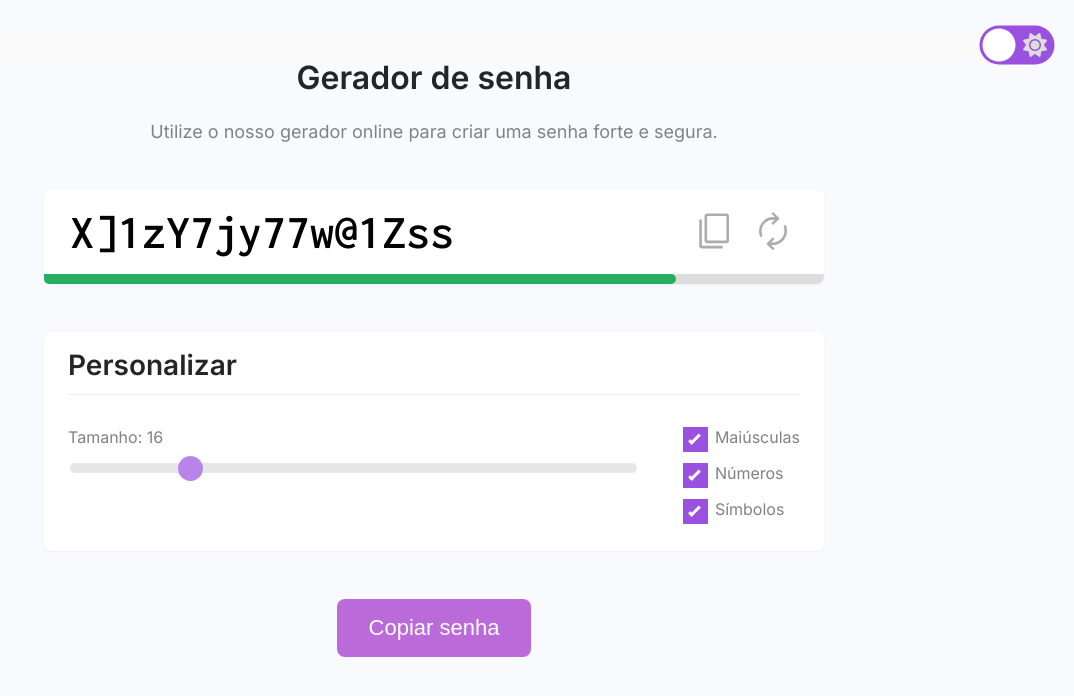
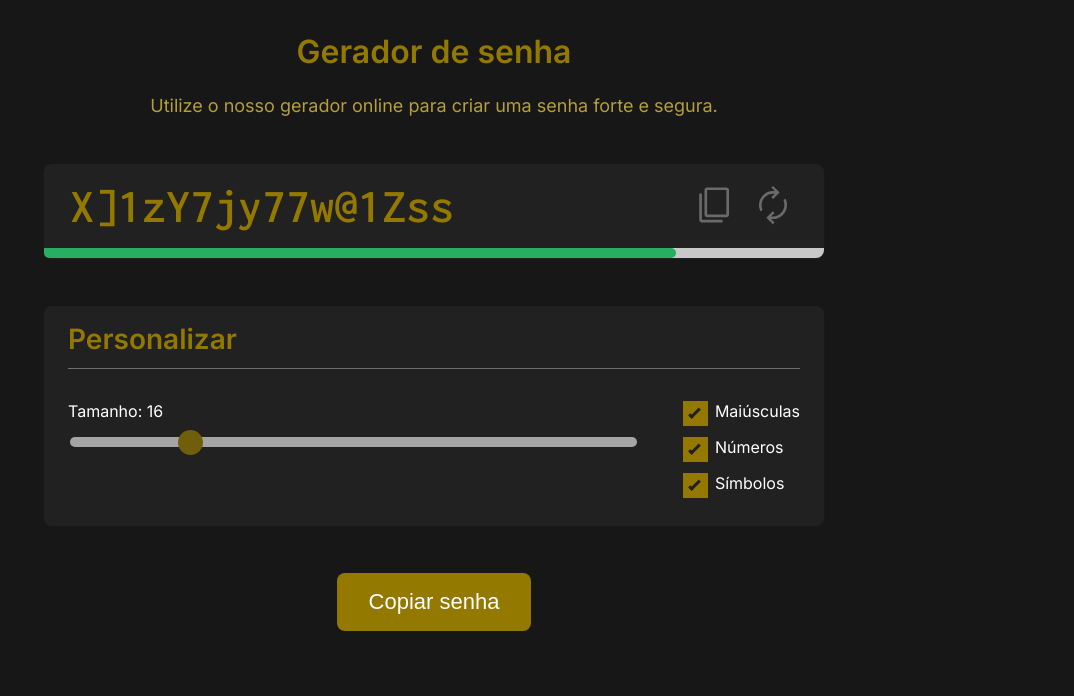
Before and after one commit to joaoqys/Gerador-de-Senhas, a plain HTML site: page index.html in a window 1280 px wide. Shown: the whole page, without its empty margins (206-1280 px from the left). Drawn offline with nearby package versions, Linux system fonts and the light colour scheme.

Commit message:
TEMA DARK

```diff
--- a/index.html
+++ b/index.html
@@ -16,14 +16,6 @@
 </head>
 
 <body>
-    <header>
-        <input type="checkbox" class="checkbox" id="chk" />
-        <label class="label" for="chk">
-            <i class="fas fa-moon"></i>
-            <i class="fas fa-sun"></i>
-            <div class="ball"></div>
-        </label>
-        </header>
         <main>
             <section class="hero">
                 <h1 class="title">Gerador de senha</h1>
@@ -84,6 +76,7 @@
             </div>
         </main>
 
+        <script type="text/javascript" src="https://cdn.jsdelivr.net/npm/toastify-js"></script>
         <script src="script.js"></script>
         <script src="https://kit.fontawesome.com/998c60ef77.js" crossorigin="anonymous"></script>
 </body>
--- a/script.js
+++ b/script.js
@@ -114,4 +114,10 @@ const inputEl = document.querySelector("#password")
 document.querySelector("#copy-2").addEventListener("click", copy)
 document.querySelector("#renew").addEventListener("click", generatePassword)
 
+const label = document.querySelector('.label');
+const body = document.body;
+
+
+
+
 generatePassword()
--- a/style.css
+++ b/style.css
@@ -1,68 +1,10 @@
 body {
-    background-color: #f8fafd;
+    background-color: #171717;
     font-family: "Inter", sans- serif;
-    color: #252525;
+    color: #947901;
     padding: 2rem;
 }
 
-header {
-    background-color: #fafafa;
-    display: flex;
-    align-items: center;
-    justify-content: end;
-    margin: 0;
-    transition: background 0.2s linear;
-}
-
-body.dark {
-    background: #292c35;
-}
-
-.checkbox {
-    opacity: 0;
-    position: absolute;
-}
-
-.label {
-    background-color: #9b51e0;
-    border-radius: 50px;
-    cursor: pointer;
-    display: flex;
-    justify-content: space-between;
-    align-items: center;
-
-    padding: 5px;
-    position: relative;
-    height: 26px;
-    width: 50px;
-    transform: scale(1.5);
-
-}
-
-
-.label .ball {
-    background-color: #fff;
-    border-radius: 50%;
-    position: absolute;
-    top: 2px;
-    left: 2px;
-    height: 22px;
-    width: 22px;
-    transform: translateX(0px);
-    transition: transform 0.2s linear;
-}
-
-.checkbox:checked+.label .ball {
-    transform: translateX(24px);
-}
-
-.fa-moon {
-    color: #f2c94c;
-}
-
-.fa-sun {
-    color: #ddd;
-}
 
 main {
     max-width: 780px;
@@ -82,11 +24,11 @@ main {
 
 .hero .subtitle {
     font-size: 1.125rem;
-    color: #828282;
+    color: #b69f39;
 }
 
 .box {
-    background: #fff;
+    background: #212121;
     box-shadow: 0 1px 2px rgba(132, 148, 165, 0.1);
     border-radius: 8px;
     margin-bottom: 3rem;
@@ -103,6 +45,8 @@ main {
 }
 
 .password .text input {
+    background: #212121;
+    color: #947901;
     font-family: "Inconsolata", serif;
     font-size: 3rem;
     border: none;
@@ -139,7 +83,7 @@ main {
 
 .security-indicator {
     height: 10px;
-    background-color: #ddd;
+    background-color: #cac9c9;
     border-bottom-left-radius: 8px;
     border-bottom-right-radius: 8px;
 }
@@ -174,7 +118,7 @@ main {
 }
 
 .customize .title {
-    border-bottom: 1px solid #f0f0f0;
+    border-bottom: 1px solid #6e6e6e;
     font-size: 1.75rem;
     font-weight: bold;
     margin-bottom: 2rem;
@@ -184,7 +128,7 @@ main {
 .customize .actions {
     display: flex;
     gap: 3rem;
-    color: #828282;
+    color: #ffffff;
 }
 
 .customize .password-length {
@@ -214,7 +158,7 @@ main {
     width: 25px;
     height: 25px;
     border-radius: 25px;
-    background: #9b51e0;
+    background: #947901;
     cursor: pointer;
 }
 
@@ -222,7 +166,7 @@ main {
     width: 25px;
     height: 25px;
     border-radius: 25px;
-    background: #9b51e0;
+    background: #947901;
     cursor: pointer;
 }
 
@@ -261,7 +205,7 @@ main {
 }
 
 .checkbox-container input:checked~.checkmark {
-    background-color: #9b51e0;
+    background-color: #947901;
 }
 
 .checkbox-container .checkmark:after {
@@ -272,7 +216,7 @@ main {
     top: 5px;
     width: 5px;
     height: 13px;
-    border: solid white;
+    border: solid #212121;
     border-width: 0 3px 3px 0;
     transform: rotate(45deg);
 }
@@ -286,9 +230,9 @@ main {
 }
 
 .submit button {
-    background-color: #bb6bd9;
+    background-color: #947901;
     font-size: 1.375rem;
-    color: #fff;
+    color: #ffffff;
     border: none;
     border-radius: 8px;
     cursor: pointer;
@@ -297,7 +241,8 @@ main {
 }
 
 .submit button:hover {
-    background-color: #9b51e0;
+    opacity: 0.7;
+    transition: opacity 0.2s;
 }
 
 @media only screen and (max-width: 480px) {
```
Lines whose indentation alone changed are shown as unchanged.
